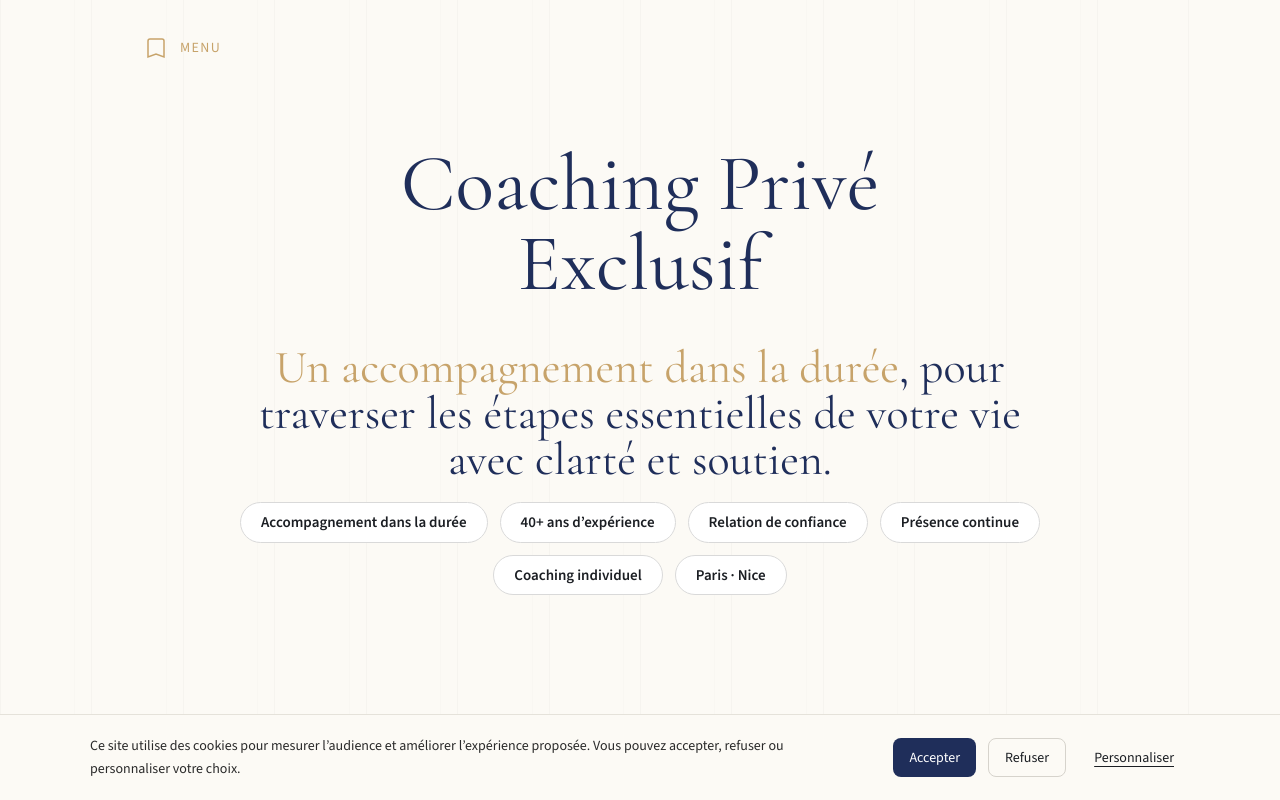
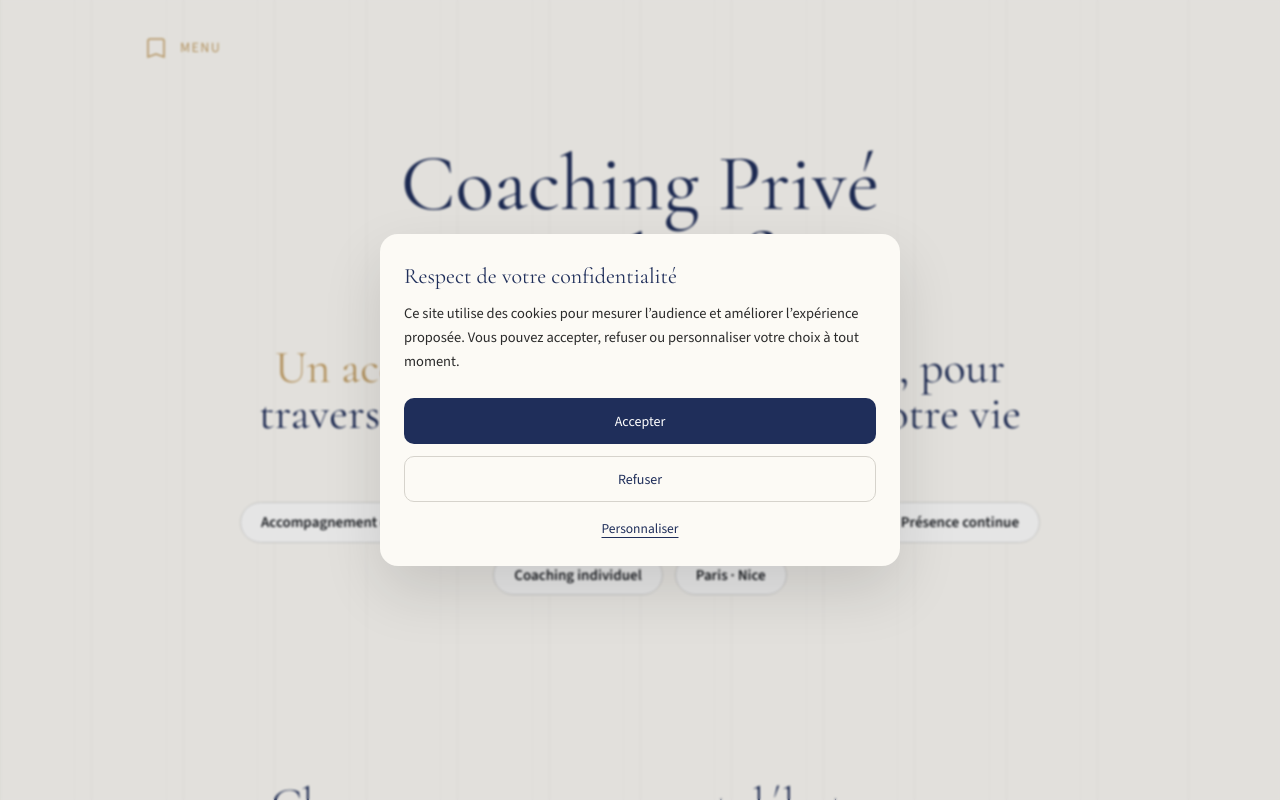
Before and after one commit to hugoc1944/charles-curto, a Next.js app: page /coaching in a window 1280 px wide. Shown: the top 800 px of the page. Built offline with nearby package versions, Linux system fonts and the light colour scheme.

Commit message:
Cookie consent banner adapted

```diff
--- a/components/consent/CookieConsentBanner.tsx
+++ b/components/consent/CookieConsentBanner.tsx
@@ -21,32 +21,66 @@ export function CookieConsentBanner() {
     const stored = localStorage.getItem(CONSENT_KEY);
     if (!stored) {
       setVisible(true);
+      document.body.style.overflow = "hidden"; // prevent scroll
     }
   }, []);
 
   function saveConsent(value: Consent) {
     localStorage.setItem(CONSENT_KEY, JSON.stringify(value));
-    location.reload();
-    }
+    document.body.style.overflow = "";
+    location.reload(); // intentional + correct
+  }
 
   if (!visible) return null;
 
   return (
-    <div className="fixed bottom-0 inset-x-0 z-[200] bg-[#FCFAF5] border-t border-[#E5E2DA] px-6 py-5">
-      <div className="max-w-[1100px] mx-auto flex flex-col gap-4 md:flex-row md:items-center md:justify-between">
-        <p className="font-body text-[14px] leading-[1.6] text-[#2A2A2A] max-w-[700px]">
+    <div className="fixed inset-0 z-[300] flex items-center justify-center">
+      {/* Backdrop */}
+      <div className="absolute inset-0 bg-black/10 backdrop-blur-[1px]" />
+
+      {/* Consent card */}
+      <div
+        className="
+          relative
+          z-[310]
+          w-[92%]
+          max-w-[520px]
+          rounded-[18px]
+          bg-[#FCFAF5]
+          px-6
+          py-7
+          shadow-[0_25px_60px_rgba(0,0,0,0.12)]
+        "
+      >
+        {/* Title */}
+        <h2 className="font-title text-[22px] text-[#1F2E5A] leading-[1.3]">
+          Respect de votre confidentialité
+        </h2>
+
+        {/* Text */}
+        <p className="mt-3 font-body text-[14.5px] leading-[1.65] text-[#2A2A2A]">
           Ce site utilise des cookies pour mesurer l’audience et améliorer
           l’expérience proposée. Vous pouvez accepter, refuser ou personnaliser
-          votre choix.
+          votre choix à tout moment.
         </p>
 
+        {/* Actions */}
         {!customizing ? (
-          <div className="flex gap-3">
+          <div className="mt-6 flex flex-col gap-3">
             <button
               onClick={() =>
                 saveConsent({ analytics: true, marketing: true })
               }
-              className="px-4 py-2 text-[14px] rounded-[8px] bg-[#1F2E5A] text-white"
+              className="
+                h-[46px]
+                rounded-[10px]
+                bg-[#1F2E5A]
+                text-[14px]
+                text-white
+                transition-opacity
+                hover:opacity-90
+                active:opacity-85
+              "
             >
               Accepter
             </button>
@@ -55,45 +89,76 @@ export function CookieConsentBanner() {
               onClick={() =>
                 saveConsent({ analytics: false, marketing: false })
               }
-              className="px-4 py-2 text-[14px] rounded-[8px] border border-[#D6D3CC]"
+              className="
+                h-[46px]
+                rounded-[10px]
+                border
+                border-[#D6D3CC]
+                text-[14px]
+                text-[#1F2E5A]
+                hover:bg-[#F3F1EC]
+              "
             >
               Refuser
             </button>
 
             <button
               onClick={() => setCustomizing(true)}
-              className="px-4 py-2 text-[14px] underline underline-offset-4"
+              className="
+                mt-1
+                text-[13.5px]
+                underline
+                underline-offset-4
+                text-[#1F2E5A]
+                hover:opacity-80
+              "
             >
               Personnaliser
             </button>
           </div>
         ) : (
-          <div className="flex flex-col gap-3 text-[14px]">
-            <label className="flex items-center gap-2">
+          <div className="mt-6 flex flex-col gap-4 text-[14px]">
+            <label className="flex items-start gap-3">
               <input
                 type="checkbox"
                 checked={consent.analytics}
                 onChange={(e) =>
                   setConsent({ ...consent, analytics: e.target.checked })
                 }
+                className="mt-[3px]"
               />
-              Cookies de mesure d’audience (Google Analytics)
+              <span>
+                Cookies de mesure d’audience (Google Analytics)
+              </span>
             </label>
 
-            <label className="flex items-center gap-2">
+            <label className="flex items-start gap-3">
               <input
                 type="checkbox"
                 checked={consent.marketing}
                 onChange={(e) =>
                   setConsent({ ...consent, marketing: e.target.checked })
                 }
+                className="mt-[3px]"
               />
-              Cookies marketing (Meta / Facebook / Instagram)
+              <span>
+                Cookies marketing (Meta / Facebook / Instagram)
+              </span>
             </label>
 
             <button
               onClick={() => saveConsent(consent)}
-              className="self-start mt-2 px-4 py-2 rounded-[8px] bg-[#1F2E5A] text-white"
+              className="
+                mt-4
+                h-[46px]
+                self-start
+                rounded-[10px]
+                bg-[#1F2E5A]
+                px-6
+                text-[14px]
+                text-white
+                hover:opacity-90
+              "
             >
               Enregistrer mes choix
             </button>
```
